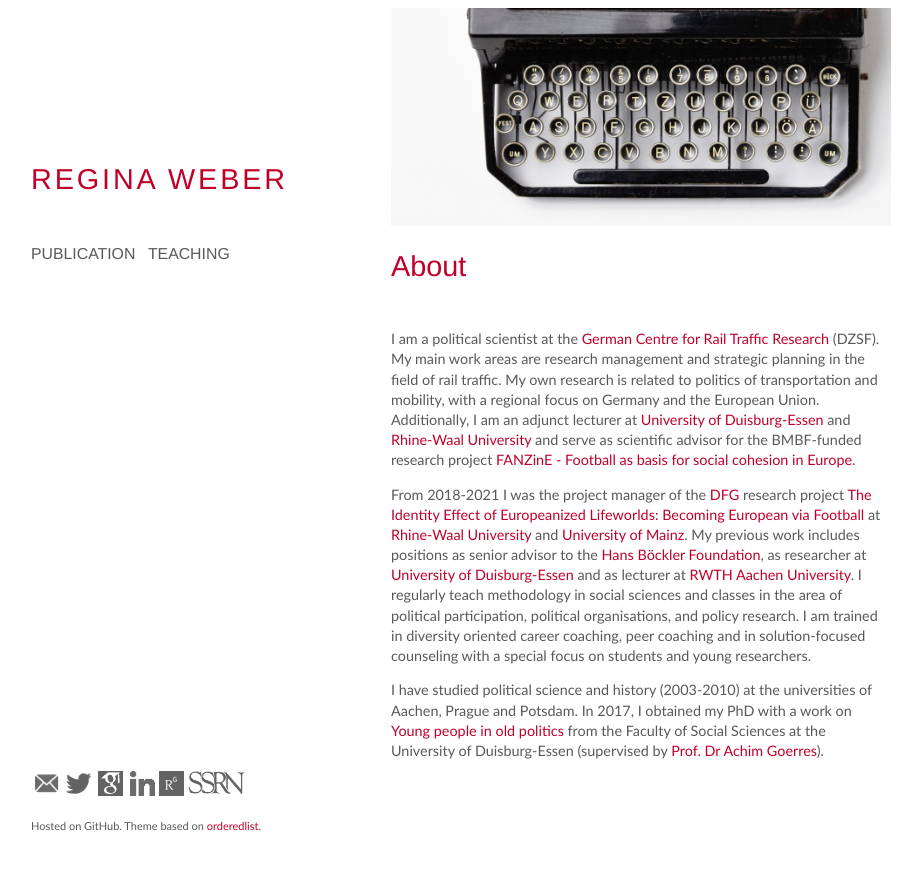
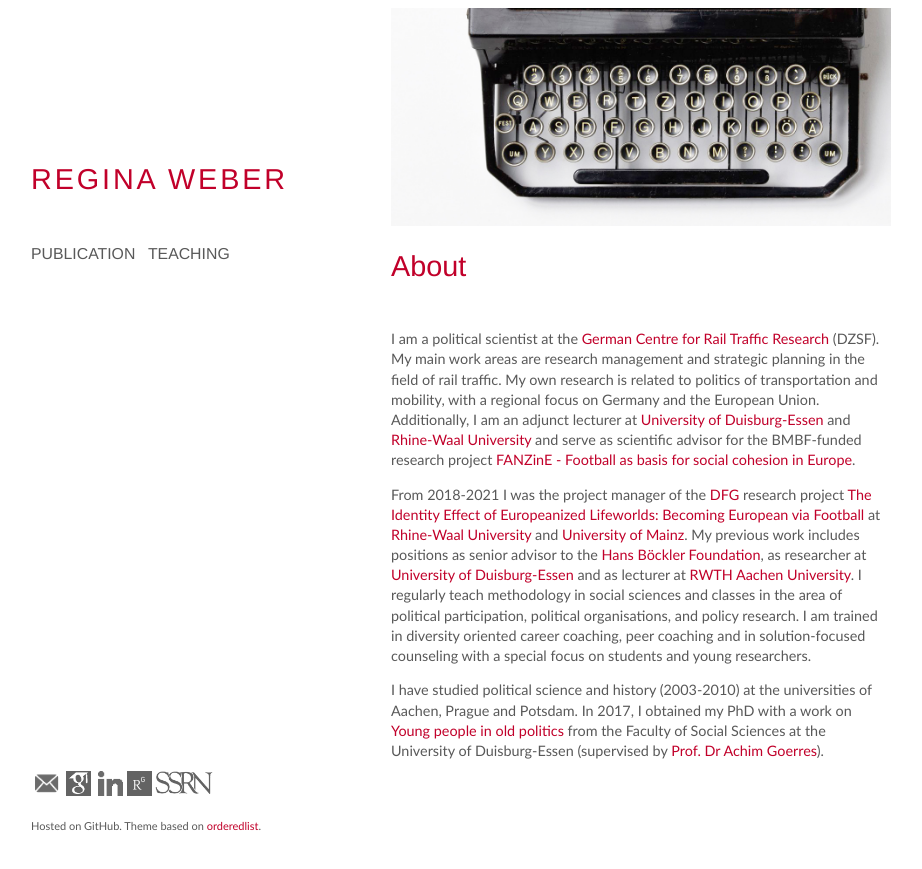
Before and after one commit to robertocabreratapia/robertocabreratapia.github.io, a Jekyll site: the page built from index.html, in a window 1280 px wide. Shown: the top 869 px of the page, without its empty margins (179-1101 px from the left). Built offline with Jekyll 4.4.1, drawn with Linux system fonts in a browser that asks for light colours.

Commit message:
Update default.html

```diff
--- a/_layouts/default.html
+++ b/_layouts/default.html
@@ -28,7 +28,7 @@
       <footer>
         <p>
         <a href="mailto:regina.weber@uni-due.de?subject=Website"><img src="img/mail.png" alt="Email" height="25"></a>
-        <a href="https://twitter.com/elisasdottir" target=_blank><img src="img/tw.png" alt="Twitter" height="25"></a>&nbsp;
+        <!-- <a href="https://twitter.com/elisasdottir" target=_blank><img src="img/tw.png" alt="Twitter" height="25"></a>&nbsp; -->
         <a href="https://scholar.google.de/citations?user=zy_v4OYAAAAJ&hl=en" target=_blank><img src="img/gs.png" alt="Google Scholar" height="25"></a>&nbsp;
         <a href="https://www.linkedin.com/in/reginaweber/" target=_blank><img src="img/linkedin.png" alt="Linkedin" height="25"></a>
         <a href="https://www.researchgate.net/profile/Regina_Weber" target=_blank><img src="img/rg.png" alt="Researchgate" height="25"></a>
```
